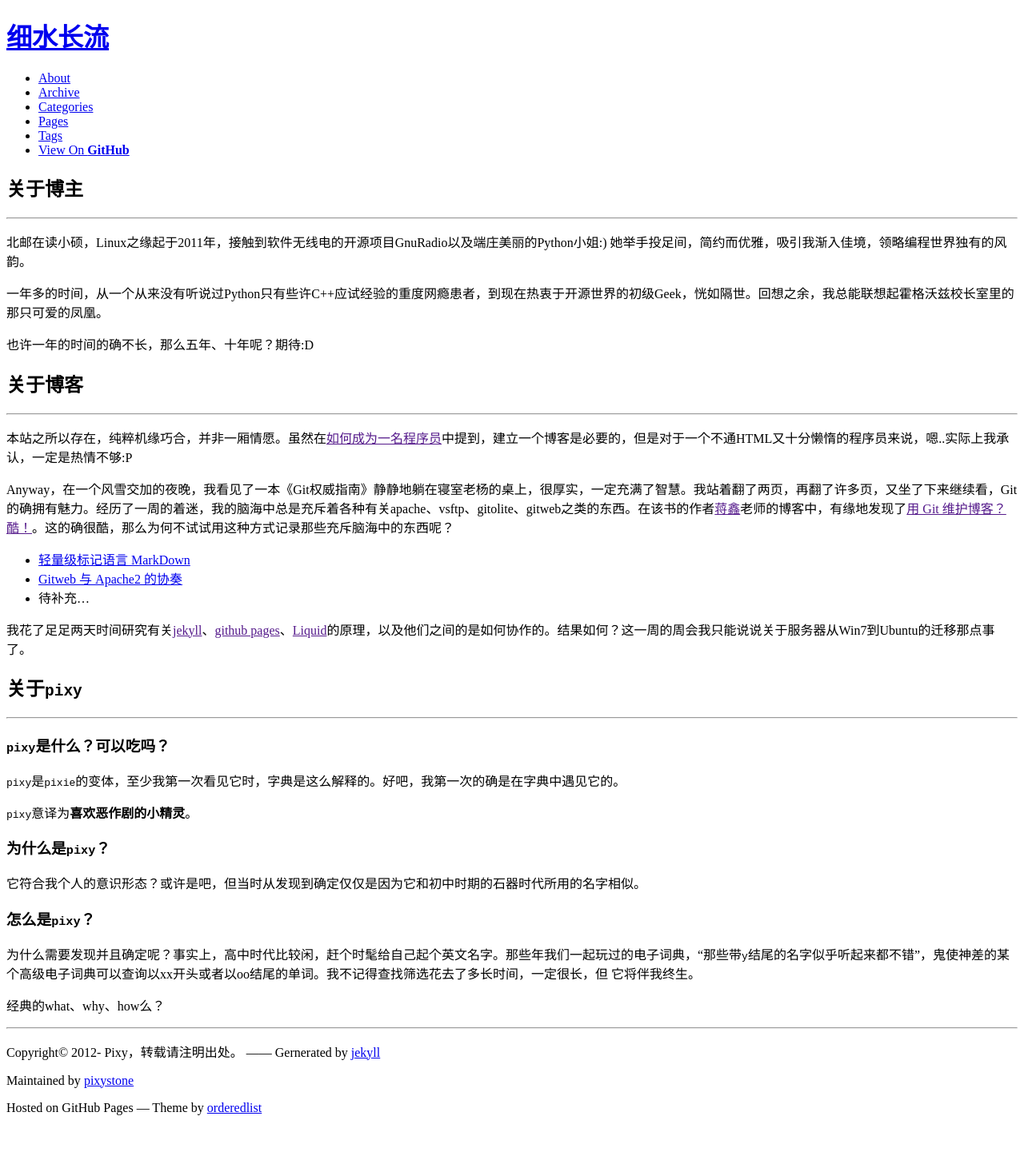
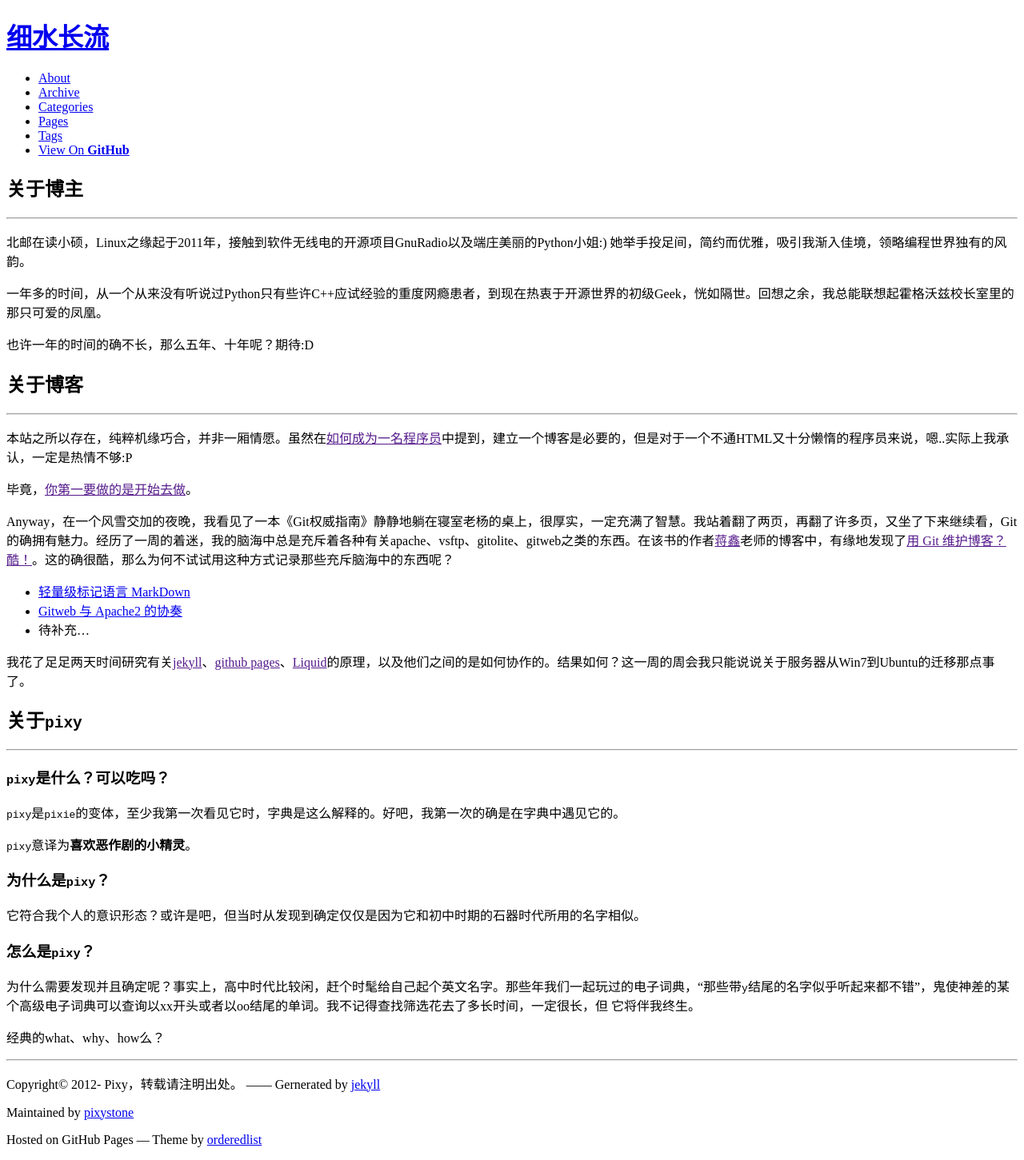
Before and after one commit to pixystone/pixystone.github.com, a Jekyll site: the page built from about.md, in a window 1280 px wide. Shown: the whole page at 80% size. Built offline with Jekyll 4.4.1, drawn with Linux system fonts in a browser that asks for light colours; before the commit the page ends 1411 px from its top, so only the background shows below that.

Commit message:
Update about page

```diff
--- a/about.md
+++ b/about.md
@@ -19,6 +19,8 @@ group: navigation
 ---
 
 本站之所以存在，纯粹机缘巧合，并非一厢情愿。虽然在[如何成为一名程序员]()中提到，建立一个博客是必要的，但是对于一个不通HTML又十分懒惰的程序员来说，嗯..实际上我承认，一定是热情不够:P
+
+毕竟，[你第一要做的是开始去做]()。
 
 Anyway，在一个风雪交加的夜晚，我看见了一本《Git权威指南》静静地躺在寝室老杨的桌上，很厚实，一定充满了智慧。我站着翻了两页，再翻了许多页，又坐了下来继续看，Git的确拥有魅力。经历了一周的着迷，我的脑海中总是充斥着各种有关apache、vsftp、gitolite、gitweb之类的东西。在该书的作者[蒋鑫]()老师的博客中，有缘地发现了[用 Git 维护博客？酷！]()。这的确很酷，那么为何不试试用这种方式记录那些充斥脑海中的东西呢？
 
@@ -51,6 +53,7 @@ Anyway，在一个风雪交加的夜晚，我看见了一本《Git权威指南
 ---
 
 [如何成为一名程序员]: http://www.aqee.net/developer-road-the-list/
+[你第一要做的是开始去做]: http://www.aqee.net/the-first-step-is-to-start/
 [蒋鑫]: http://www.worldhello.net
 [用 Git 维护博客？酷！]: http://www.worldhello.net/2011/11/29/jekyll-based-blog-setup.html
 [jekyll]: https://github.com/mojombo/jekyll
```
